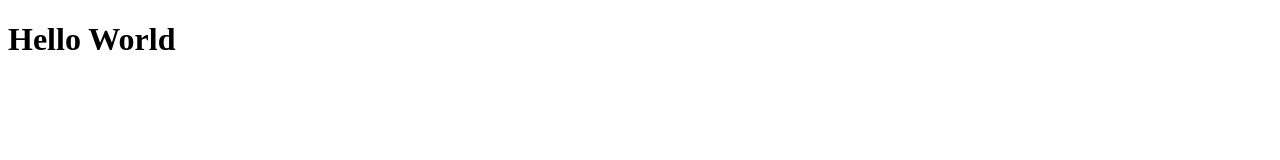
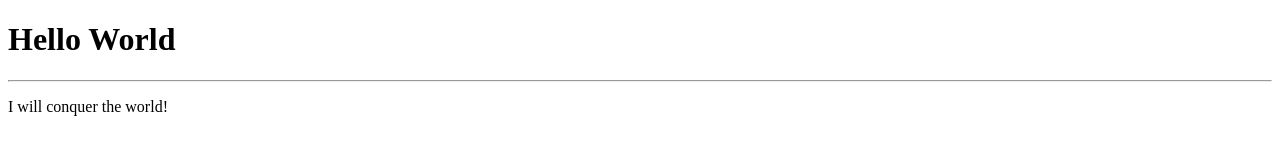
Before and after one commit to kod3-1765277/kod3.github.io, a plain HTML site: page index.html in a window 1280 px wide. Drawn offline with Linux system fonts and the light colour scheme.

Commit message:
Optional

```diff
--- a/index.html
+++ b/index.html
@@ -8,9 +8,16 @@
 
 <html lang="en">
 <head>
+  <meta charset="UTF-8">
   <title>Hello World</title>
 </head>
 <body>
-  <h1>Hello World</h1>
+  <header>
+    <h1>Hello World</h1>
+  </header>
+  <hr/>
+  <main>
+    <p>I will conquer the world!</p>
+  </main>
 </body>
 </html>
```
